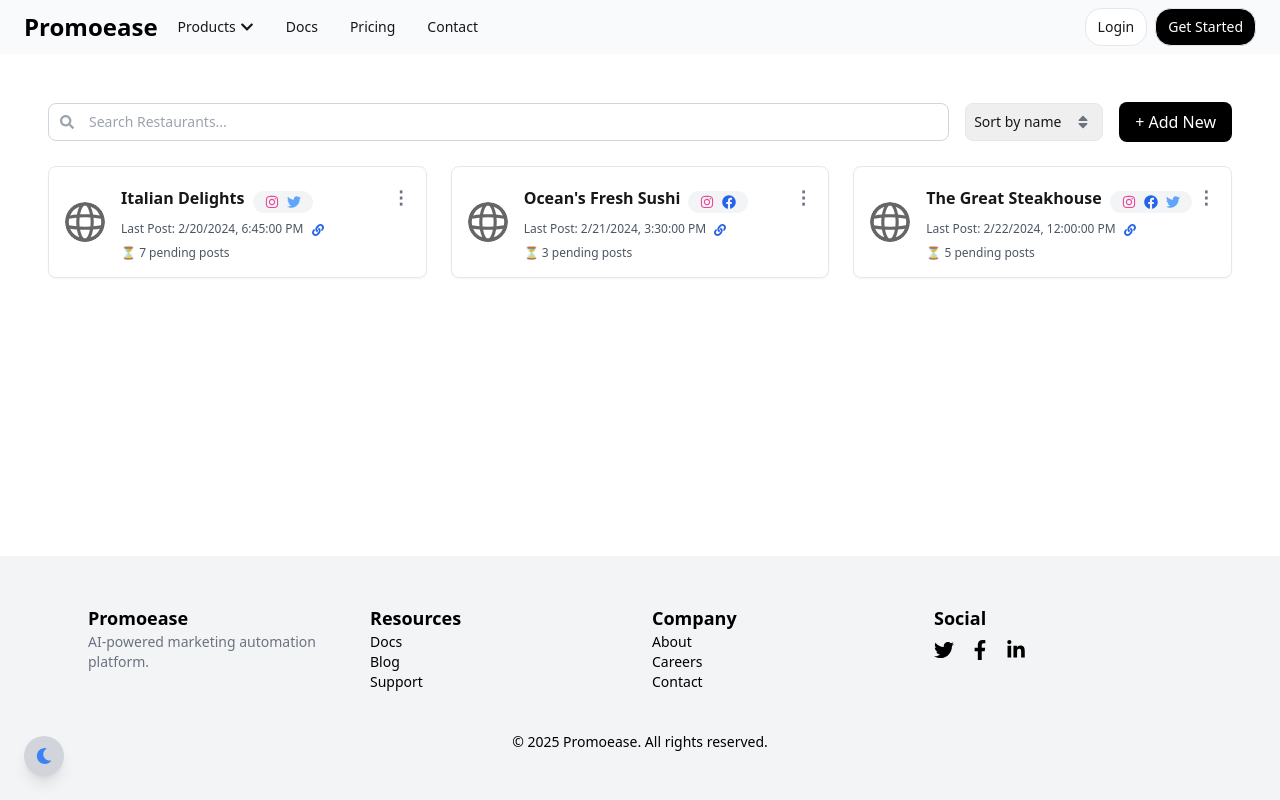
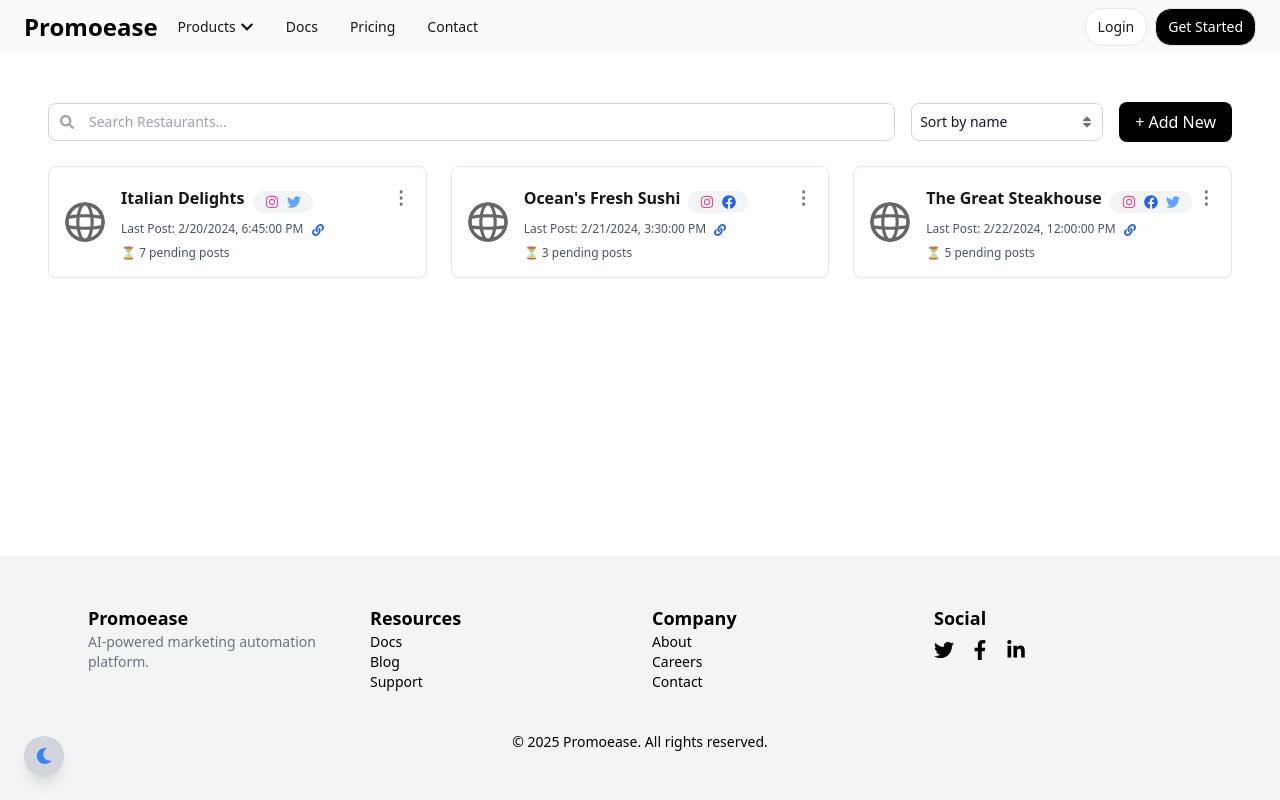
Before and after one commit to heeran-kim/promoease-frontend, a Next.js app: page /dashboard in a window 1280 px wide. Built offline with nearby package versions, Linux system fonts and the light colour scheme; no server answers.

Commit message:
[Sort] Dark mode

```diff
--- a/src/app/dashboard/components/SortDropdown.tsx
+++ b/src/app/dashboard/components/SortDropdown.tsx
@@ -1,18 +1,57 @@
+import { useState, useRef, useEffect } from "react";
 import { FaSort } from "react-icons/fa";
+import { FaCheck } from "react-icons/fa"; // ✅ 체크 아이콘 추가
 
 export default function SortDropdown({ sortBy, setSortBy }: { sortBy: string; setSortBy: React.Dispatch<React.SetStateAction<string>> }) {
+    const [isOpen, setIsOpen] = useState(false);
+    const dropdownRef = useRef<HTMLDivElement>(null);
+
+    // ✅ 드롭다운 외부 클릭 시 닫기
+    useEffect(() => {
+        function handleClickOutside(event: MouseEvent) {
+            if (dropdownRef.current && !dropdownRef.current.contains(event.target as Node)) {
+                setIsOpen(false);
+            }
+        }
+        document.addEventListener("mousedown", handleClickOutside);
+        return () => document.removeEventListener("mousedown", handleClickOutside);
+    }, []);
+
     return (
-        <div className="relative">
-            <select
-                className="border p-2 rounded-lg text-sm appearance-none pr-8"
-                value={sortBy}
-                onChange={(e) => setSortBy(e.target.value)}
+        <div className="relative w-48" ref={dropdownRef}>
+            {/* ✅ 드롭다운 버튼 (현재 선택된 옵션 강조) */}
+            <button
+                className="border p-2 rounded-lg text-sm w-full text-left appearance-none flex justify-between items-center
+                           bg-white text-gray-900 border-gray-300 hover:bg-gray-100
+                           dark:bg-gray-800 dark:text-gray-200 dark:border-gray-600 dark:hover:bg-gray-700"
+                onClick={() => setIsOpen(!isOpen)}
             >
-                <option value="activity">Sort by activity</option>
-                <option value="name">Sort by name</option>
-            </select>
-            {/* 아이콘 추가 (absolute 위치 설정) */}
-            <FaSort className="absolute right-3 top-1/2 transform -translate-y-1/2 text-gray-500 pointer-events-none" />
+                Sort by {sortBy === "activity" ? "activity" : "name"}
+                <FaSort className="text-gray-500 dark:text-gray-300" />
+            </button>
+
+            {/* ✅ 드롭다운 메뉴 (현재 선택된 옵션을 강조) */}
+            {isOpen && (
+                <div className="absolute top-full mt-1 w-full bg-white border border-gray-300 rounded-lg shadow-lg z-10
+                                dark:bg-gray-800 dark:border-gray-600 text-sm">
+                    <div
+                        className="p-2 flex justify-between items-center cursor-pointer
+                                    hover:bg-gray-100 dark:hover:bg-gray-700"
+                        onClick={() => { setSortBy("activity"); setIsOpen(false); }}
+                    >
+                        Sort by activity
+                        {sortBy === "activity" && <FaCheck />}
+                    </div>
+                    <div
+                        className="p-2 flex justify-between items-center cursor-pointer
+                                    hover:bg-gray-100 dark:hover:bg-gray-700"
+                        onClick={() => { setSortBy("name"); setIsOpen(false); }}
+                    >
+                        Sort by name
+                        {sortBy === "name" && <FaCheck />}
+                    </div>
+                </div>
+            )}
         </div>
     );
 }
```
